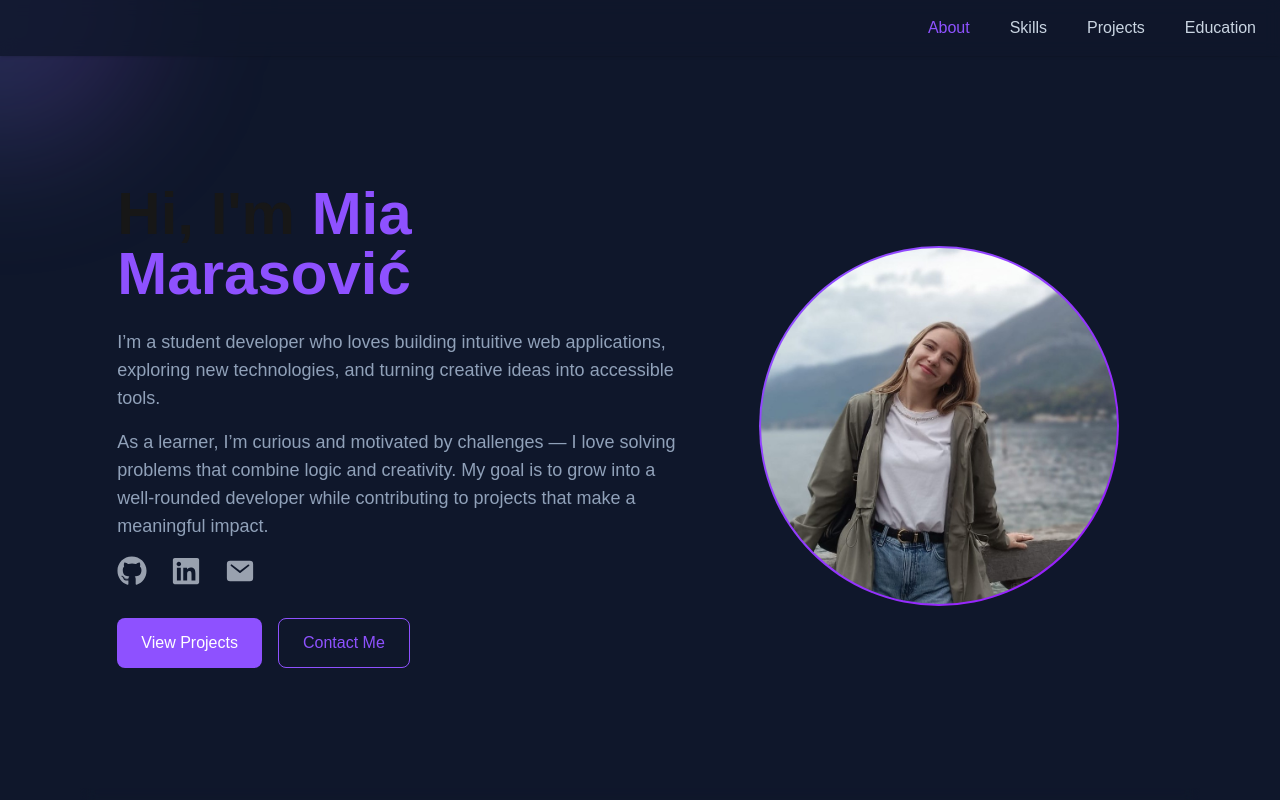
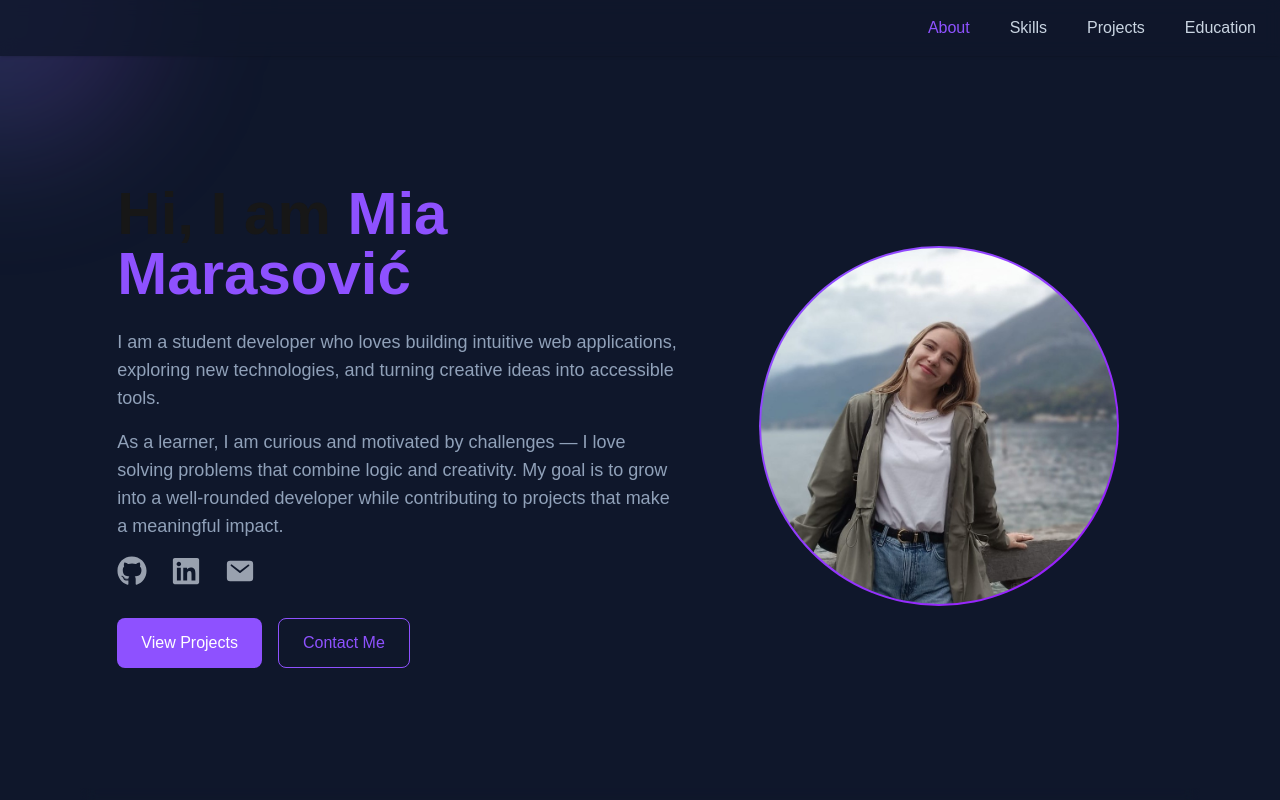
Before and after one commit to mmaras02/portfolio, a Next.js app: page / in a window 1280 px wide. Shown: the top 800 px of the page. Built offline with nearby package versions, Linux system fonts and the light colour scheme.

Commit message:
vercel fix

```diff
--- a/src/app/page.tsx
+++ b/src/app/page.tsx
@@ -86,7 +86,7 @@ export default function Home() {
       <Projects sectionsRef={sectionsRef} />
       <Education sectionsRef={sectionsRef} />
 
-      <Footer sectionsRef={sectionsRef} />
+      <Footer />
     </div>
   );
 }
--- a/src/components/About.tsx
+++ b/src/components/About.tsx
@@ -18,7 +18,7 @@ export const About = ({ sectionsRef }: AboutProps) => {
             <div className="container mx-auto px-20 flex flex-col md:flex-row items-center justify-evenly">
                 <div className="md:w-1/2 mb-12 md:mb-0">
                     <h1 className="text-4xl md:text-5xl lg:text-6xl font-bold mb-6">
-                        Hi, I'm <span className="text-violet-500">{user.name}</span>
+                        Hi, I am <span className="text-violet-500">{user.name}</span>
                     </h1>
 
                     {user.about.map((text, idx) => (
--- a/src/components/Footer.tsx
+++ b/src/components/Footer.tsx
@@ -1,8 +1,7 @@
 type FooterProps = {
-    sectionsRef: React.RefObject<{ [key: string]: HTMLElement | null }>;
 
 }
-export const Footer = ({ sectionsRef }: FooterProps) => {
+export const Footer = ({ }: FooterProps) => {
     return (
         <footer className="bg-gray-800 text-white py-12 relative z-20">
             <div className="container mx-auto px-6">
--- a/src/components/OtherProjects.tsx
+++ b/src/components/OtherProjects.tsx
@@ -2,9 +2,8 @@ type OtherProjectsProps = {
     title: string;
     description: string;
     tech: string[];
-    features?: string[];
 }
-export const OtherProjects = ({ title, description, tech, features }: OtherProjectsProps) => {
+export const OtherProjects = ({ title, description, tech }: OtherProjectsProps) => {
     return (
         <div>
             <li
--- a/src/constants/user.ts
+++ b/src/constants/user.ts
@@ -2,13 +2,13 @@ export const user = {
   name: 'Mia Marasović',
   title: 'Student Developer',
   about: [
-    'I’m a student developer who loves building intuitive web applications, exploring new technologies, and turning creative ideas into accessible tools.',
-    'As a learner, I’m curious and motivated by challenges — I love solving problems that combine logic and creativity. My goal is to grow into a well-rounded developer while contributing to projects that make a meaningful impact.',
+    'I am a student developer who loves building intuitive web applications, exploring new technologies, and turning creative ideas into accessible tools.',
+    'As a learner, I am curious and motivated by challenges — I love solving problems that combine logic and creativity. My goal is to grow into a well-rounded developer while contributing to projects that make a meaningful impact.',
   ],
   image: '/images/mia_profile.jpeg',
   socials: {
     github: 'https://github.com/mmaras02',
     linkedin: 'https://www.linkedin.com/in/mia-marasovic-870bb226b/',
-    email: 'mia.marasovic11@gmail.com',
+    email: 'mia.marasovic09@gmail.com',
   },
 };
```
